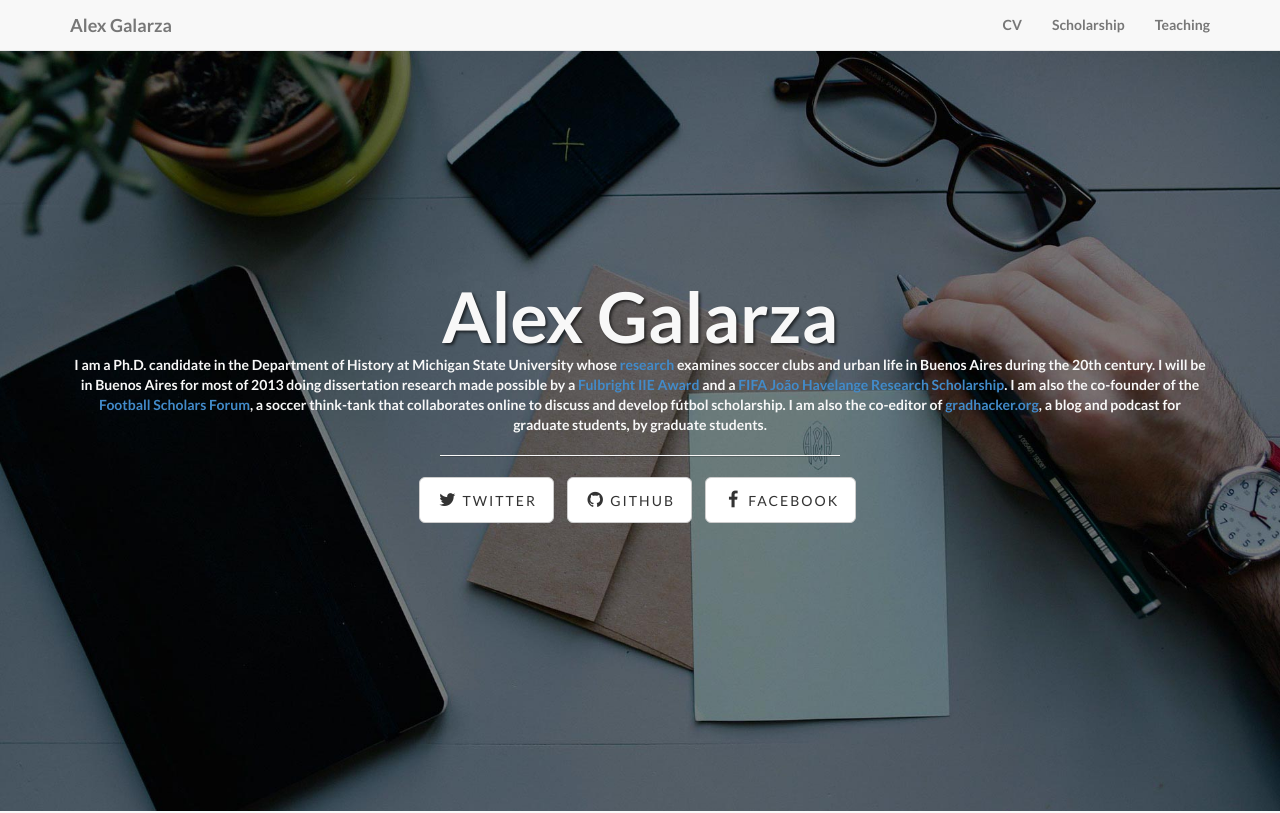
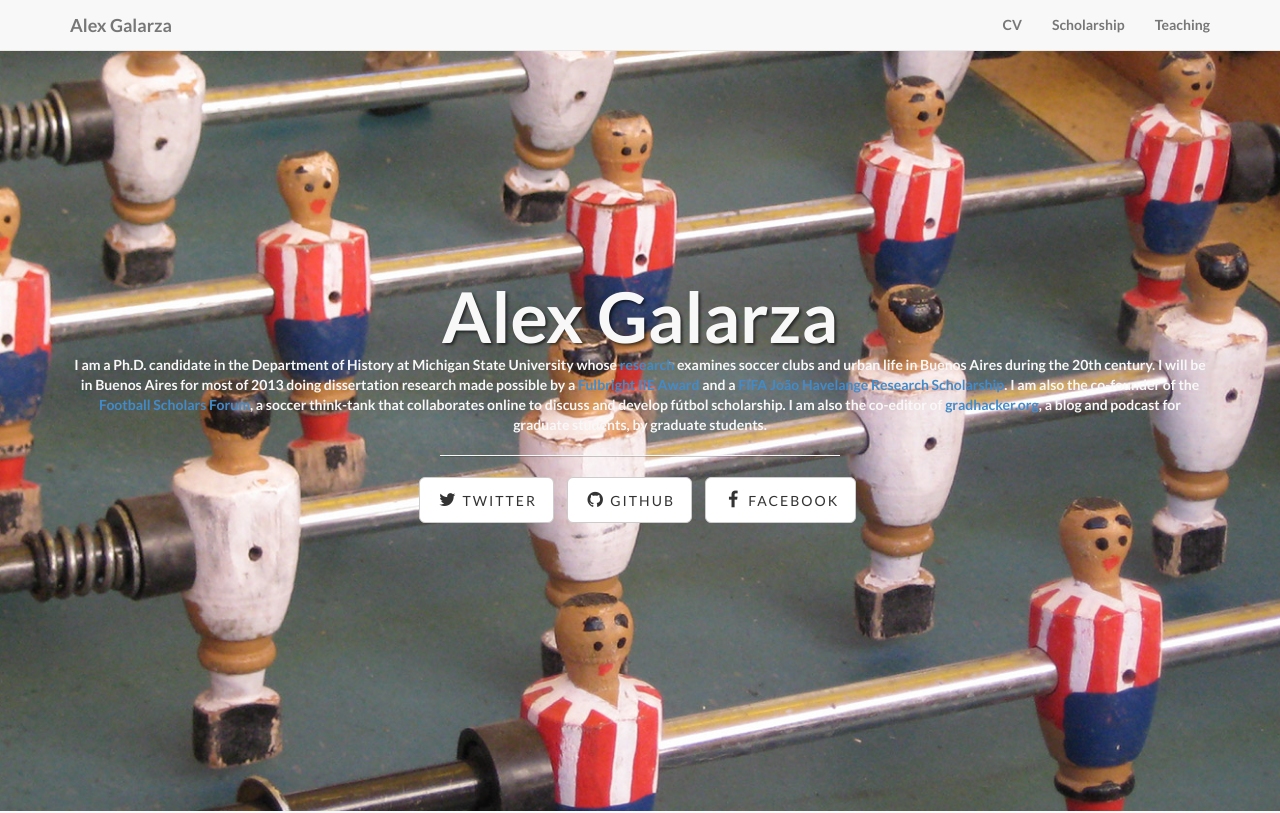
Before and after one commit to galarzaalex/galarzaalex.github.io, a plain HTML site: page index.html in a window 1280 px wide. Shown: the top 813 px of the page. Drawn offline with Linux system fonts and the light colour scheme.

Commit message:
bg change
changed background

```diff
--- a/css/landing-page.css
+++ b/css/landing-page.css
@@ -31,7 +31,7 @@
     padding-bottom: 50px;
     text-align: center;
     color: #f8f8f8;
-    background: url(../img/intro-bg.jpg) no-repeat center center;
+    background: url(../img/futbolin_bg.jpg) no-repeat center center;
     background-size: cover;
 }
 
```
Also changed, not shown: img/futbolin_bg.jpg (added).
